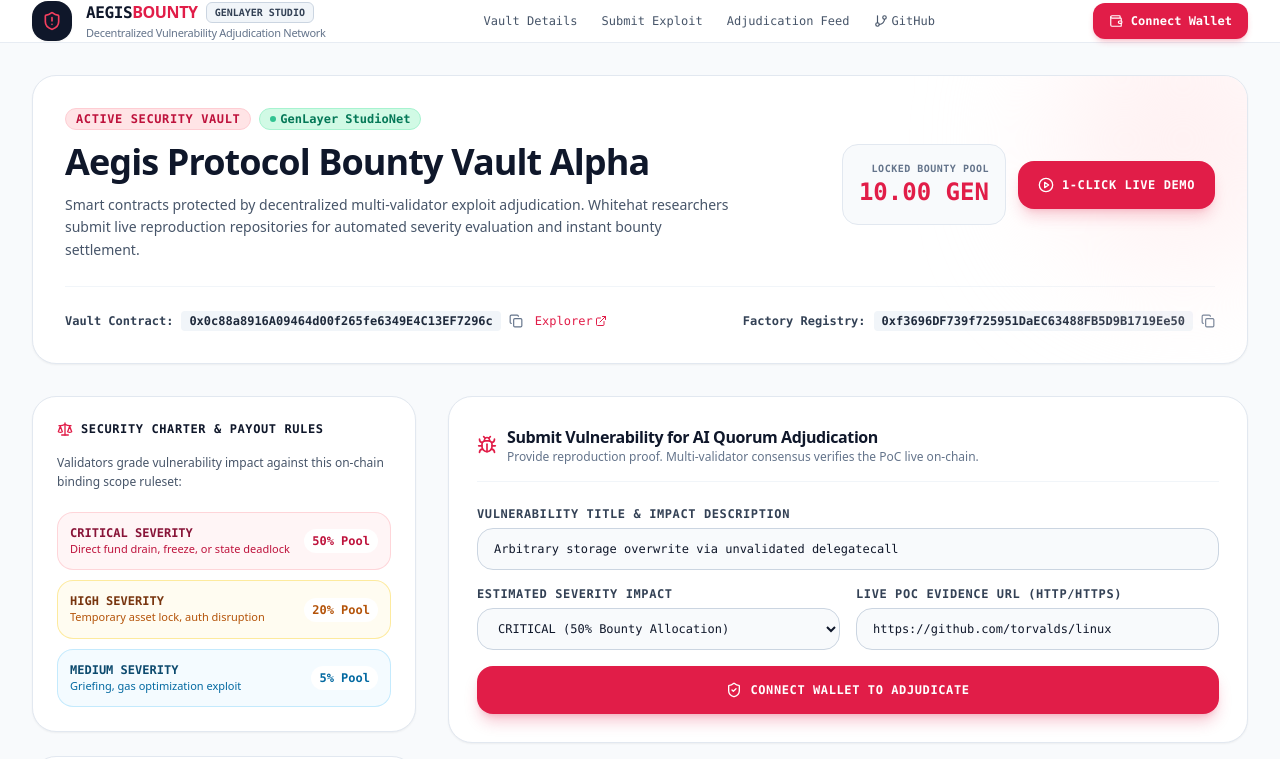
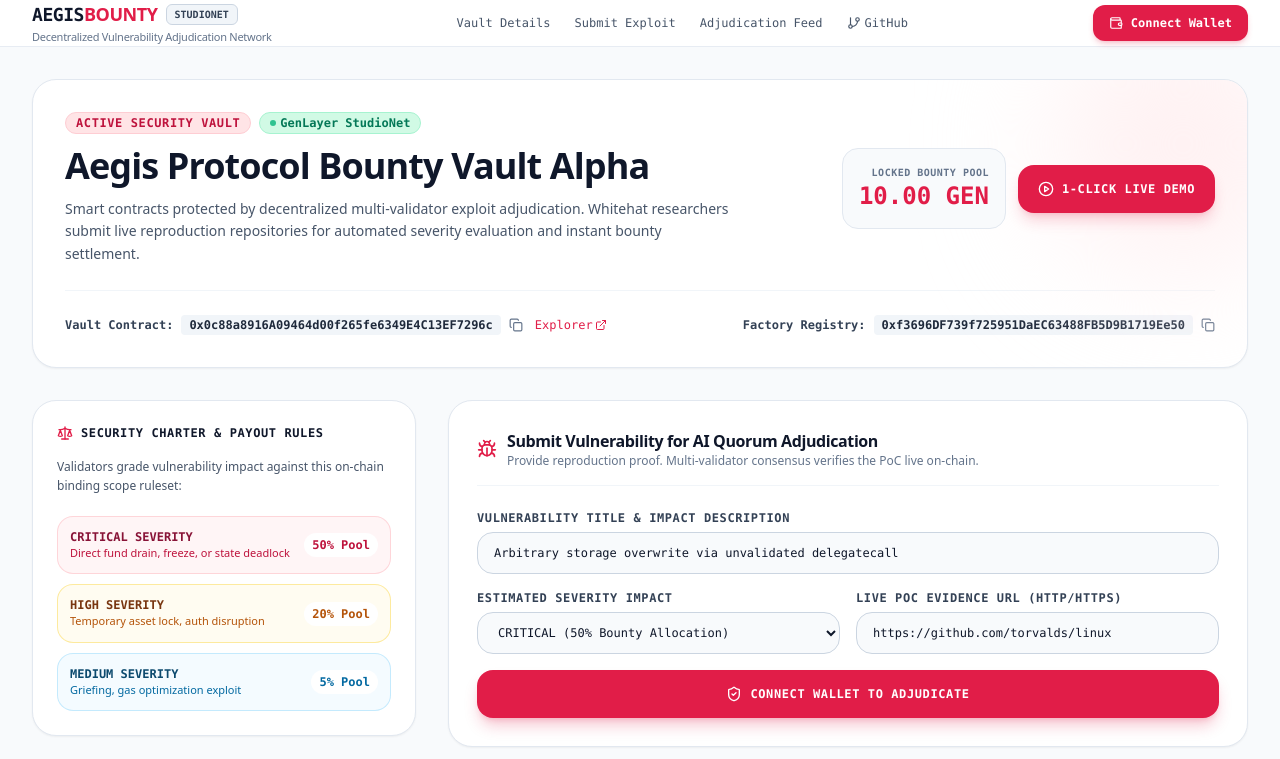
Before and after one commit to k-beee/aegis-bounty, a Next.js app in the folder frontend/: page / in a window 1280 px wide. Shown: the top 759 px of the page. Built offline with nearby package versions, Linux system fonts and the light colour scheme.

Commit message:
style(navbar): remove logo box for a clean minimalist text brand

```diff
--- a/frontend/src/components/Navbar.tsx
+++ b/frontend/src/components/Navbar.tsx
@@ -20,17 +20,14 @@
     <header className="border-b border-slate-200/80 bg-white/90 backdrop-blur-xl sticky top-0 z-50">
       <div className="max-w-7xl mx-auto px-4 sm:px-6 lg:px-8 h-18 flex items-center justify-between">
         {/* Brand identity */}
-        <div className="flex items-center space-x-3.5">
-          <div className="w-10 h-10 rounded-2xl bg-slate-900 flex items-center justify-center shadow-sm">
-            <ShieldAlert className="w-5 h-5 text-rose-500" />
-          </div>
+        <div className="flex items-center space-x-3">
           <div>
             <div className="flex items-center space-x-2">
-              <span className="font-extrabold text-base tracking-tight text-slate-900 font-mono">
+              <span className="font-extrabold text-lg tracking-tight text-slate-900 font-mono">
                 AEGIS<span className="text-rose-600 font-sans font-black">BOUNTY</span>
               </span>
               <span className="text-[10px] px-2 py-0.5 rounded-md bg-slate-100 text-slate-700 font-bold font-mono border border-slate-300">
-                GENLAYER STUDIO
+                STUDIONET
               </span>
             </div>
             <p className="text-[11px] text-slate-500 font-sans tracking-tight">
```
